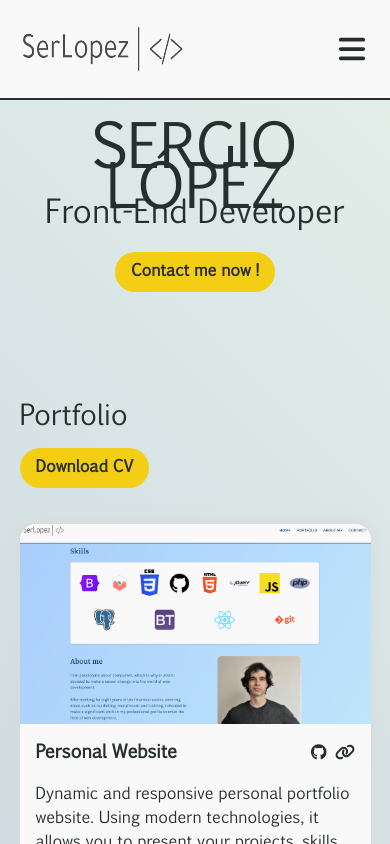
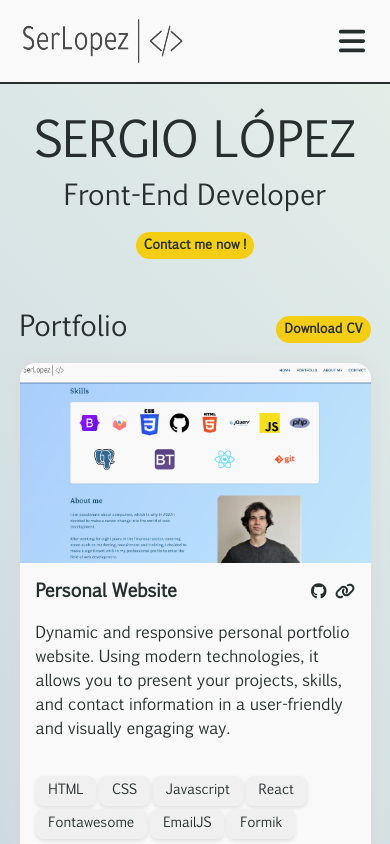
Before and after one commit to monsieurlopez/site_web_2.0, a React (Create React App) app: page / in a window 390 px wide. Shown: the top 844 px of the page. Built offline with nearby package versions, Linux system fonts and the light colour scheme; a web font is replaced by a local one.

Commit message:
update padding section @media 576px

```diff
--- a/src/components/layout/footer.css
+++ b/src/components/layout/footer.css
@@ -2,8 +2,8 @@
   position: relative;
   background-color: #f9f9f9;
   color: #272e2e;
-  padding: 2.5rem 6%;
-  height: 13rem;
+  padding: 1rem 6%;
+  height: 11rem;
   display: grid;
   gap: 2rem;
   justify-content: space-evenly;
@@ -50,16 +50,23 @@
   margin-right: 1rem;
 }
 
-@media (max-width: 799px) {
+@media (max-width: 768px) {
   .site-footer {
-    height: 15rem;
     grid-template-columns: repeat(3, minmax(6rem, max-content));
   }
 }
 
-@media (max-width: 499px) {
+@media (max-width: 576px) {
   .site-footer {
-    height: 30rem;
-    grid-template-columns: repeat(1, minmax(6rem, max-content));
+    height: 22rem;
+    display: flex;
+    flex-direction: column;
+    align-items: center;
+    justify-content: center;
+    text-align: center;
+  }
+
+  .site-footer-logo {
+    width: 8rem;
   }
 }
--- a/src/components/layout/header.css
+++ b/src/components/layout/header.css
@@ -32,7 +32,7 @@
   padding: 0 6%;
   align-items: center;
   grid-template-columns: auto auto auto;
-  height: 6.25rem;
+  height: 5.25rem;
 }
 
 .nav-bar-logo {
--- a/src/components/pages/Home/Hero.css
+++ b/src/components/pages/Home/Hero.css
@@ -55,3 +55,18 @@
     grid-row: 1;
   }
 }
+
+@media (max-width: 576px) {
+  .hero {
+    padding: 1.5rem 0;
+  }
+
+  .hero-information h1 {
+    font-size: 3rem;
+  }
+
+  .hero-information h2 {
+    font-size: 1.75rem;
+    padding: 1rem;
+  }
+}
--- a/src/components/pages/Home/OurStory.css
+++ b/src/components/pages/Home/OurStory.css
@@ -1,8 +1,7 @@
 .our-story {
   grid-template-columns: 1fr 1fr;
   gap: 2.5rem;
-  padding: 4rem 0 4rem;
-
+  padding: 2rem 0 2rem;
 }
 
 .our-story-description {
@@ -38,7 +37,7 @@
   height: auto;
   border-radius: 1rem;
   object-fit: cover;
-  box-shadow: 0 0 20px #d9d9d9;
+  box-shadow: 0 0 30px #d9d9d9;
 }
 
 @media (max-width: 915px) {
@@ -76,3 +75,9 @@
     max-width: 100%;
   }
 }
+
+@media (max-width:576px) {
+  .our-story {
+    padding: 1rem 0;
+  }
+}
--- a/src/components/pages/Home/Testimonials.css
+++ b/src/components/pages/Home/Testimonials.css
@@ -21,3 +21,9 @@
   font-weight: normal;
   font-size: 1.75rem;
 }
+
+@media (max-width:576px) {
+  .testimonials {
+    padding: 1rem 0;
+  }
+}
--- a/src/components/pages/Home/WeekSpecials.css
+++ b/src/components/pages/Home/WeekSpecials.css
@@ -2,7 +2,7 @@
   grid-template-columns: repeat(3, 1fr);
   grid-template-rows: auto auto;
   gap: 1.25rem;
-  padding: 4rem 0 4rem;
+  padding: 2rem 0 2rem;
 }
 
 .week-specials-header {
@@ -10,9 +10,8 @@
   grid-row: 1;
   display: flex;
   justify-content: space-between;
-  align-items: center;
+  align-items: baseline;
   gap: 1rem;
-  margin-bottom: 1.5rem;
 }
 
 .week-specials-header h2 {
@@ -44,13 +43,21 @@
   }
 }
 
-@media (max-width: 449px) {
-  .week-specials-header {
-    flex-direction: column;
-    align-items: flex-start;
-    margin-bottom: 1rem;
+@media (max-width: 576px) {
+  .week-specials {
+    padding: 1rem 0;
   }
 
+  .week-specials-header {
+    align-items: center;
+  }
+
+  .week-specials-header h2 {
+    font-size: 1.75rem;
+  }
+}
+
+@media (max-width: 449px) {
   .week-specials-header a {
     width: max-content;
   }
--- a/src/index.css
+++ b/src/index.css
@@ -124,6 +124,14 @@ img {
   font-weight: bold;
 }
 
+@media (max-width: 576px) {
+  .button-primary {
+    padding: 0.25rem 0.5rem; /* Reduce padding a 1/3 */
+    border-radius: 1rem; /* Ajusta el radio del borde */
+    font-size: 0.8rem
+  }
+}
+
 .button-primary:hover,
 .button-primary:focus {
   background-color: #272e2e;
```
